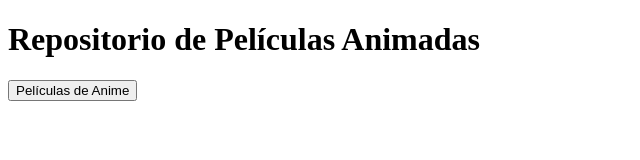
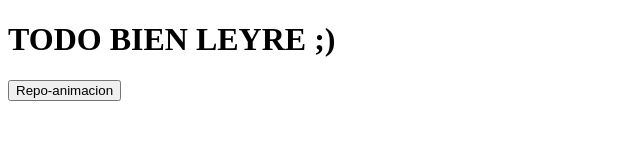
Before and after one commit to xabloparm/xabloparm.github.io, a plain HTML site: page index.html in a window 1280 px wide. Shown: the whole page, without its empty margins (0-640 px from the left). Drawn offline with Linux system fonts and the light colour scheme.

Commit message:
Update index.html

```diff
--- a/index.html
+++ b/index.html
@@ -3,10 +3,10 @@
 <head>
     <meta charset="UTF-8">
     <meta name="viewport" content="width=device-width, initial-scale=1.0">
-    <title>Películas Animadas</title>
+    <title>HOLA CARACOLA</title>
 </head>
 <body>
-    <h1>Repositorio de Películas Animadas</h1>
-    <button onclick="location.href='https://github.com/xabloparm/repo-animacion.git'">Películas de Anime</button>
+    <h1>TODO BIEN LEYRE ;)</h1>
+    <button onclick="location.href='https://github.com/xabloparm/repo-animacion.git'">Repo-animacion</button>
 </body>
 </html>
```
